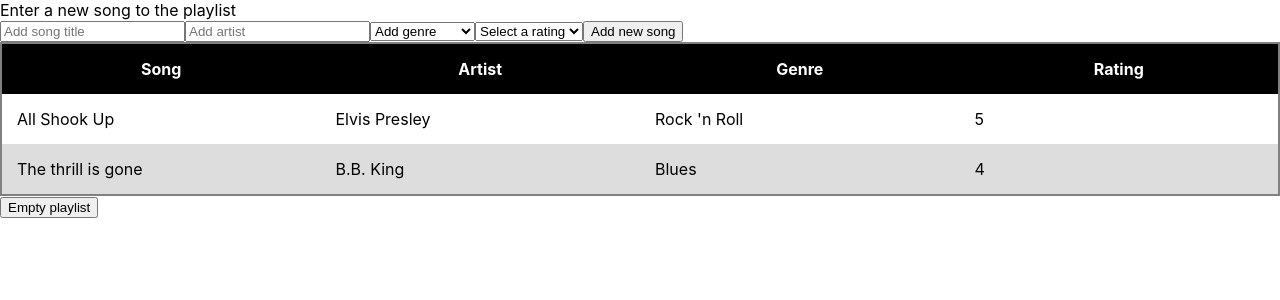
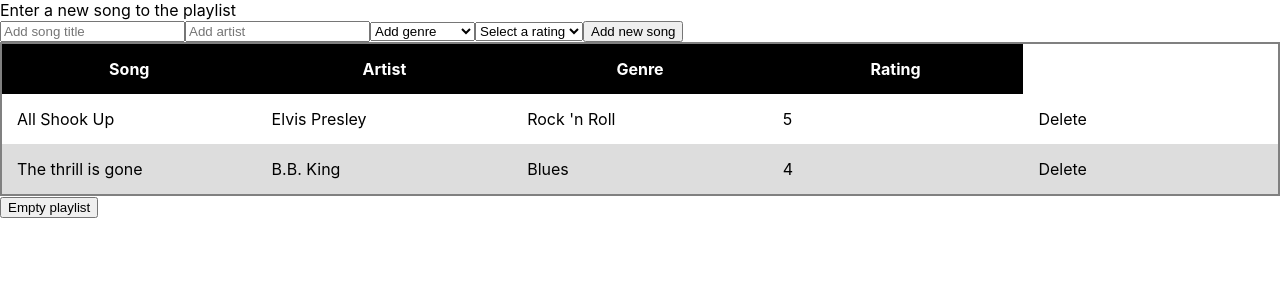
Before and after one commit to PasquinelP/pascal_pater-eindopdracht-React-Playlist, a React (Create React App) app: page / in a window 1280 px wide. Shown: the top 300 px of the page. Built offline with nearby package versions, Linux system fonts and the light colour scheme; the HTML template or start-up script is replaced by a standard one.

Commit message:
add button to song item to test if delete song works

```diff
--- a/src/components/Song.js
+++ b/src/components/Song.js
@@ -2,7 +2,7 @@ import React from "react";
 import useApp from "./useApp";
 
 const Song = () => {
-  const { songs } = useApp();
+  const { songs, deleteListItem } = useApp();
 
   const song = songs.map((song) => (
     <tr className="song-list__item" key={song.id}>
@@ -10,6 +10,9 @@ const Song = () => {
       <td>{song.artist}</td>
       <td>{song.genre}</td>
       <td>{song.rating}</td>
+      <td>
+        <span onClick={() => deleteListItem(song.id)}>Delete</span>
+      </td>
     </tr>
   ));
 
```
